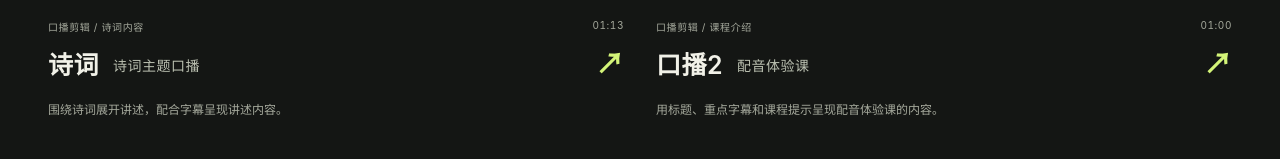
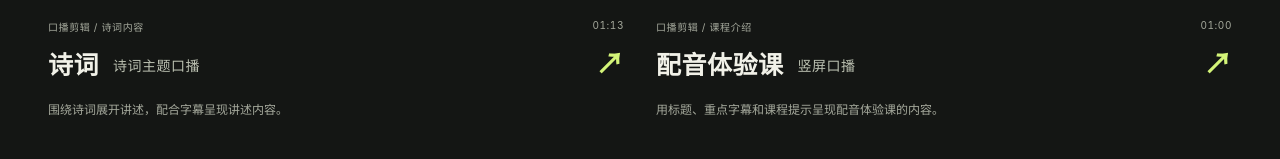
Before and after one commit to qiushui0901/sym-video-portfolio, a plain HTML site: page index.html in a window 1280 px wide. Shown: the part 1001-1160 px from the top of the page. Drawn offline with Linux system fonts and the light colour scheme.

Commit message:
Rename the voiceover work to 配音体验课

```diff
--- a/index.html
+++ b/index.html
@@ -38,11 +38,11 @@
           <p class="playback-error" id="poetry-edit-error" hidden>视频暂时无法播放，<a href="viewer.html?asset=assets%2Fpoetry-edit.mp4%3Fv%3D5b74bdcb6c" target="_blank" rel="noopener">点此直接打开</a>。</p>
         </article>
         <article class="work-card">
-          <div class="media-shell"><video id="talking-head-edit-02" controls playsinline preload="none" poster="https://sym-qiushui.oss-cn-beijing.aliyuncs.com/portfolio/assets/talking-head-edit-02-poster.jpg" aria-label="播放口播2配音体验课"><source src="https://sym-qiushui.oss-cn-beijing.aliyuncs.com/portfolio/assets/talking-head-edit-02.mp4?v=5a3c7c5e23" type="video/mp4">当前浏览器无法播放视频，请<a href="viewer.html?asset=assets%2Ftalking-head-edit-02.mp4%3Fv%3D5a3c7c5e23">直接打开视频</a>。</video><span class="media-label">02 / VIDEO EDIT</span></div>
+          <div class="media-shell"><video id="talking-head-edit-02" controls playsinline preload="none" poster="https://sym-qiushui.oss-cn-beijing.aliyuncs.com/portfolio/assets/talking-head-edit-02-poster.jpg" aria-label="播放配音体验课竖屏口播"><source src="https://sym-qiushui.oss-cn-beijing.aliyuncs.com/portfolio/assets/talking-head-edit-02.mp4?v=5a3c7c5e23" type="video/mp4">当前浏览器无法播放视频，请<a href="viewer.html?asset=assets%2Ftalking-head-edit-02.mp4%3Fv%3D5a3c7c5e23">直接打开视频</a>。</video><span class="media-label">02 / VIDEO EDIT</span></div>
           <div class="work-topline"><span>口播剪辑 / 课程介绍</span><span>01:00</span></div>
-          <h3>口播2<span>配音体验课</span><span class="work-arrow" aria-hidden="true">↗</span></h3>
+          <h3>配音体验课<span>竖屏口播</span><span class="work-arrow" aria-hidden="true">↗</span></h3>
           <p class="work-description">用标题、重点字幕和课程提示呈现配音体验课的内容。</p>
-          <ul class="tags" aria-label="口播2作品特点"><li>竖屏口播</li><li>重点字幕</li><li>信息编排</li></ul>
+          <ul class="tags" aria-label="配音体验课作品特点"><li>竖屏口播</li><li>重点字幕</li><li>信息编排</li></ul>
           <p class="playback-error" id="talking-head-edit-02-error" hidden>视频暂时无法播放，<a href="viewer.html?asset=assets%2Ftalking-head-edit-02.mp4%3Fv%3D5a3c7c5e23" target="_blank" rel="noopener">点此直接打开</a>。</p>
         </article>
         <article class="work-card">
```
Also changed, not shown: 1 other file.
